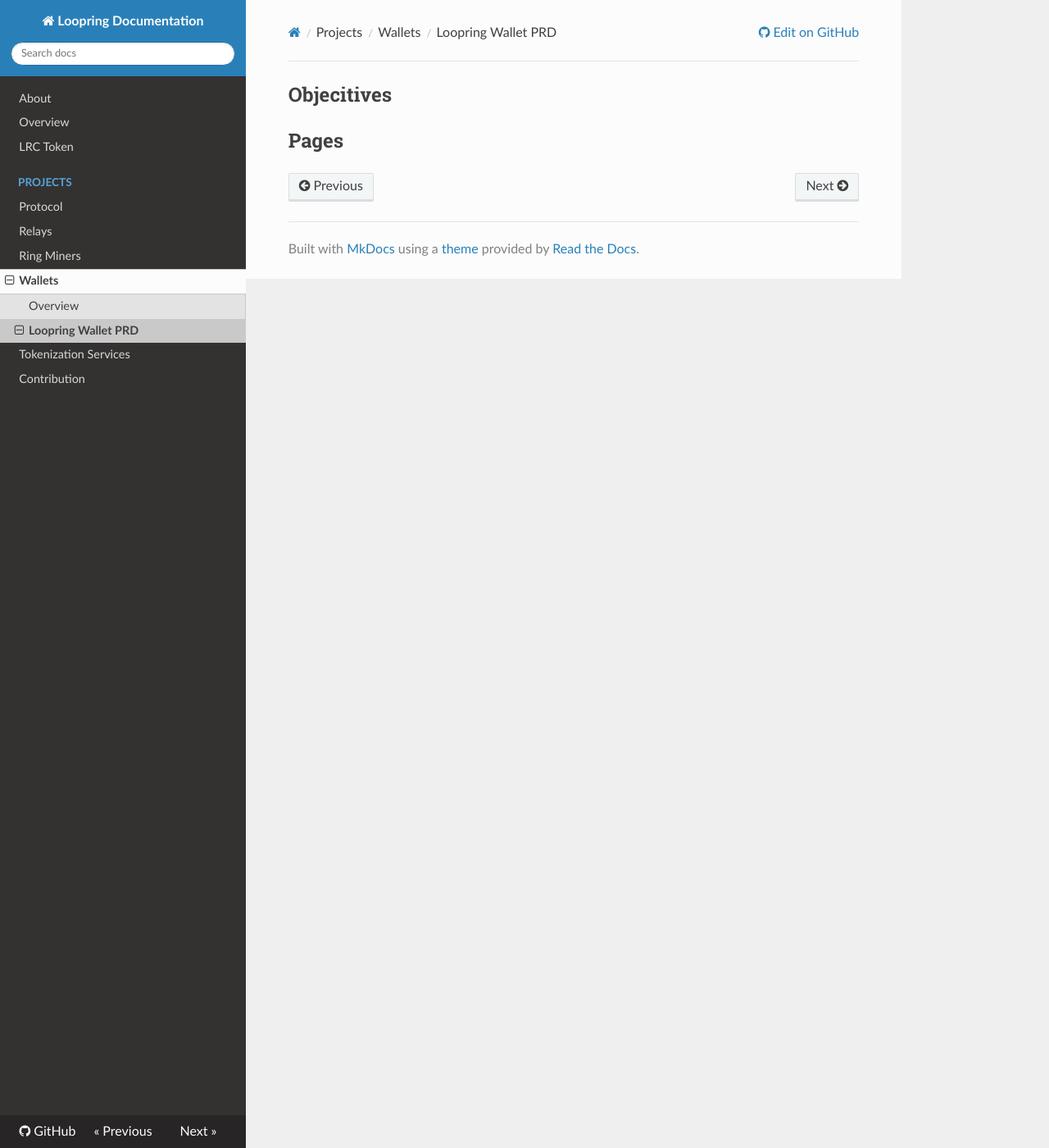
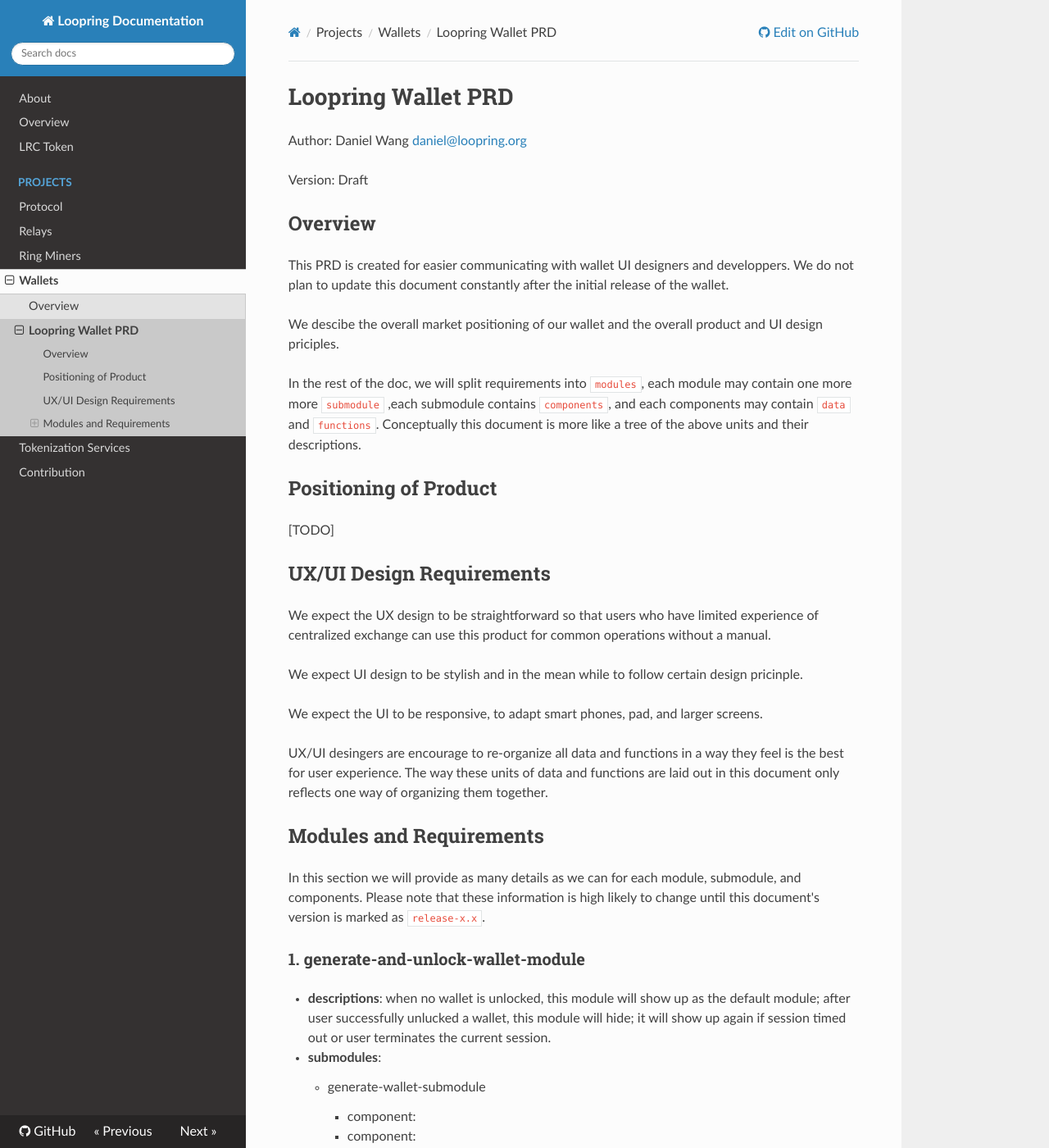
Before and after one commit to mfinestone/documents, an MkDocs documentation site: the page built from docs/projects/wallet/prd.md, in a window 1280 px wide and 1400 px high. Shown: the whole window at 82% size. Built offline with MkDocs 1.6.1, drawn with Linux system fonts in a browser that asks for light colours; nearby versions of some CDN libraries; old or Windows-style settings are respelled for this version of MkDocs; some of the changed text lies outside the part shown.

Commit message:
updated prd

```diff
--- a/docs/projects/wallet/prd.md
+++ b/docs/projects/wallet/prd.md
@@ -1,3 +1,42 @@
-## Objecitives
+# Loopring Wallet PRD
 
-## Pages
+Author: Daniel Wang <daniel@loopring.org>
+
+Version: Draft
+
+## Overview
+This PRD is created for easier communicating with wallet UI designers and developpers. We do not plan to update this document constantly after the initial release of the wallet.
+
+We descibe the overall market positioning of our wallet and the overall product and UI design priciples.
+
+In the rest of the doc, we will split requirements into `modules`, each module may contain one more more `submodule ` ,each submodule contains `components`, and each components may contain `data` and `functions`. Conceptually this document is more like a tree of the above units and their descriptions.
+
+
+## Positioning of Product
+[TODO]
+
+## UX/UI Design Requirements
+
+We expect the UX design to be straightforward so that users who have limited experience of centralized exchange can use this product for common operations without a manual.
+
+We expect UI design to be stylish and in the mean while to follow certain design pricinple.
+
+We expect the UI to be responsive, to adapt smart phones, pad, and larger screens.
+
+UX/UI desingers are encourage to re-organize all data and functions in a way they feel is the best for user experience. The way these units of data and functions are laid out in this document only reflects one way of organizing them together.
+
+## Modules and Requirements
+
+In this section we will provide as many details as we can for each module, submodule, and components. Please note that these information is high likely to change until this document's version is marked as `release-x.x`.
+
+###1. generate-and-unlock-wallet-module
+- **descriptions**: when no wallet is unlocked, this module will show up as the default module; after user successfully unlucked a wallet, this module will hide; it will show up again if session timed out or user terminates the current session.
+
+- **submodules**:
+    - generate-wallet-submodule
+        - component:
+        - component:
+
+    - unlock-wallet-submodule
+
+###
```
Also changed, not shown: docs/projects/wallet.md (+1 -1 lines).
